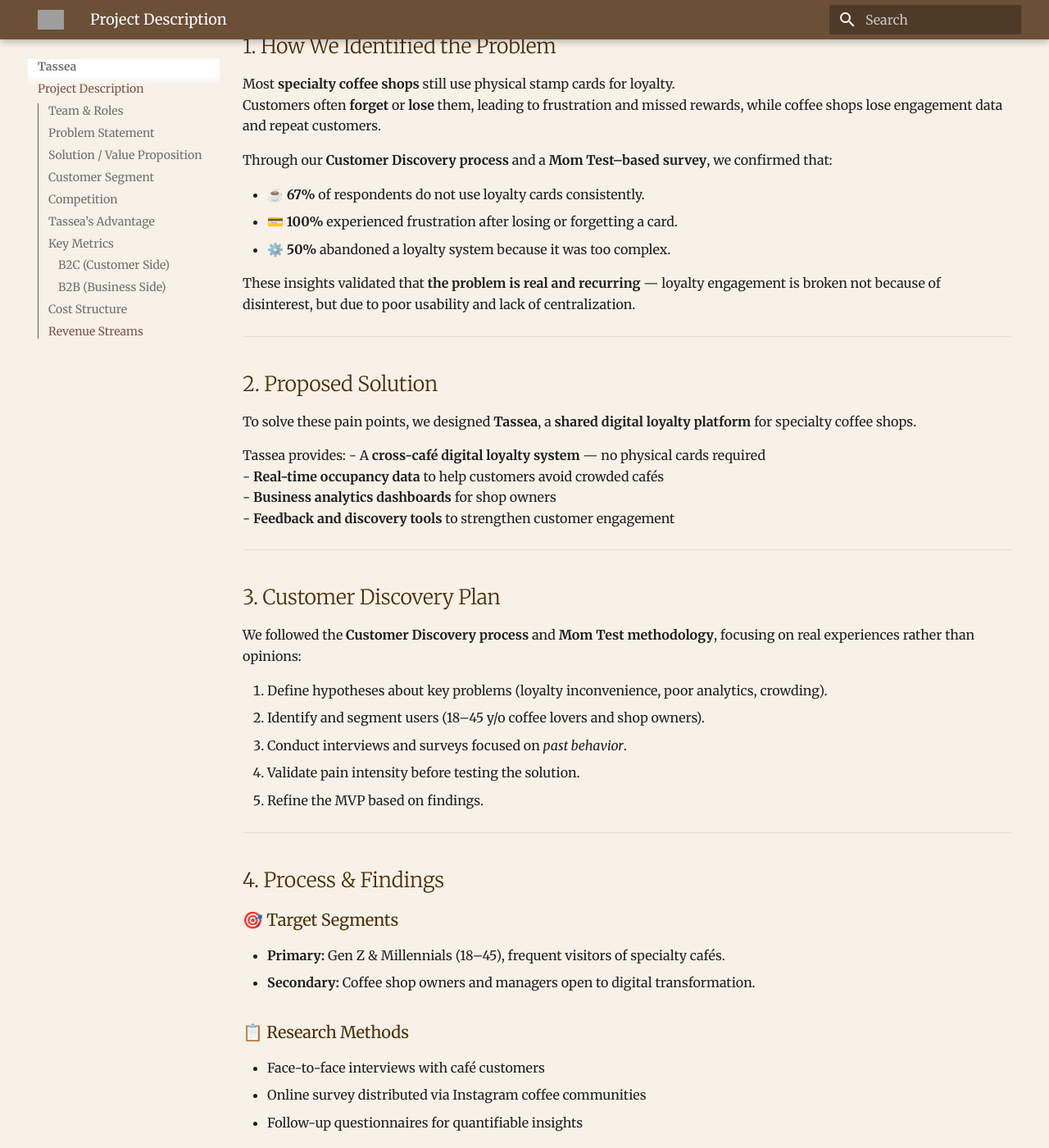
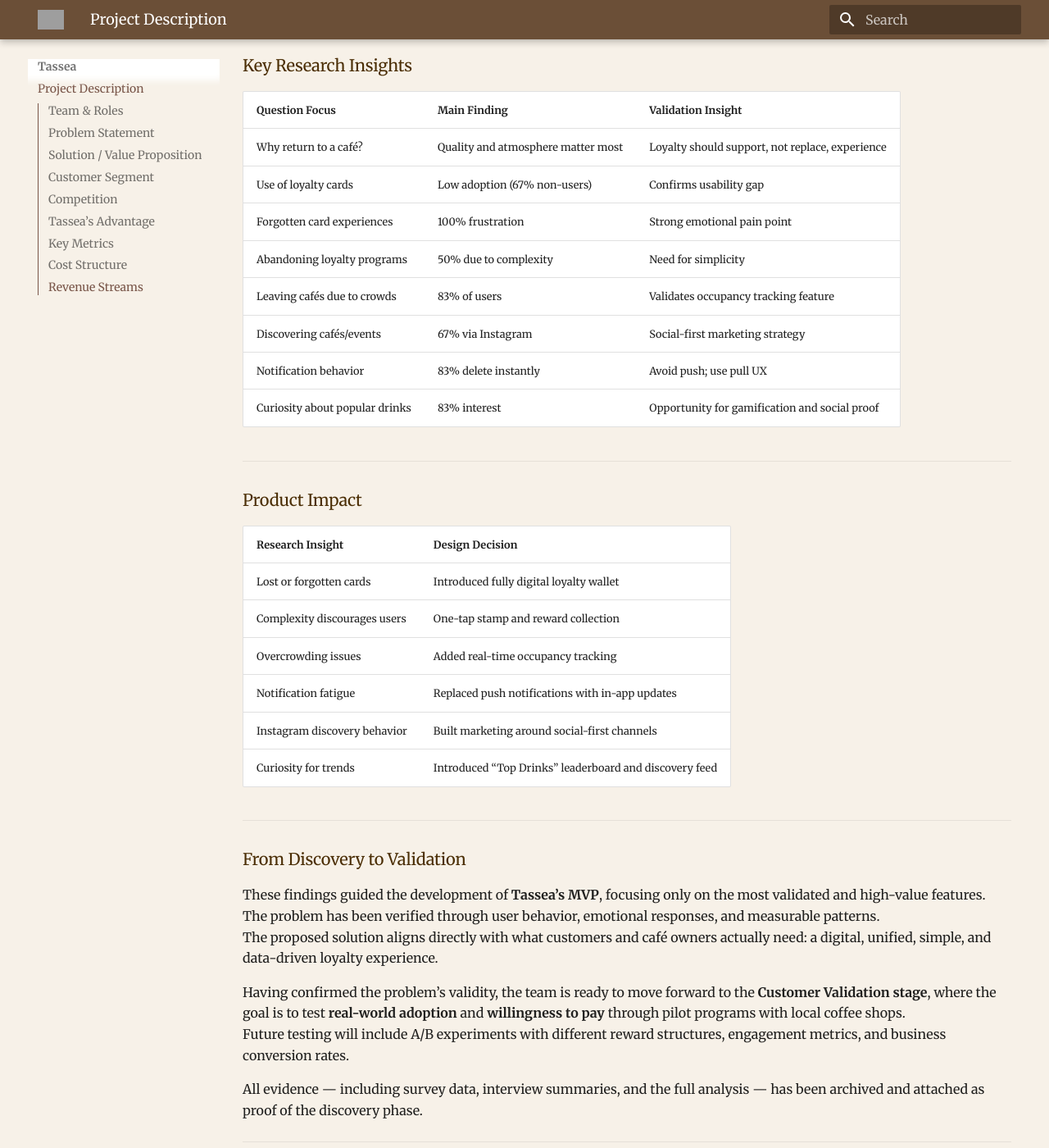
Before and after one commit to ana-almajanu/tassea, an MkDocs documentation site: the page built from docs/index.md, in a window 1280 px wide and 1400 px high, scrolled down 4294 px. Shown: the whole window at 82% size. Built offline with MkDocs 1.6.1 and Material for MkDocs 9.7.7, drawn with Linux system fonts in a browser that asks for light colours; some of the changed text lies outside the part shown; grey boxes are pictures that could not be loaded.

Commit message:
minor changes fiki milestone2

```diff
--- a/docs/index.md
+++ b/docs/index.md
@@ -9,16 +9,10 @@
 
 <span id="project-description"></span>
 
-
 # ☕ **Tassea – The Smart Loyalty Platform for Specialty Coffee Shops**
 
 Welcome to **Tassea** — a platform designed for specialty coffee shops and their customers.
 This page outlines the project concept, team, problem, solution and business model.
-
-<!-- ---
-
-## Project Title
-**Tassea – The Smart Loyalty Platform for Specialty Coffee Shops** -->
 
 ---
 
@@ -40,11 +34,8 @@
 Most **specialty coffee shops** don’t have a loyalty or fidelity program, even though this would help in attracting more customers.
 The traditional **stamp card system** is inconvenient, since customers often forget it at home or lose it.
 
-Creating an **individual digital app** for each coffee shop isn’t practical, thje downsides being:
-
-* it’s **expensive** and hard to maintain;
-* there’s **no widely adopted platform** focused on specialty coffee shops;
-* and existing “loyalty-only” apps bring **little added value** to the coffee shop.
+Creating an **individual digital app** for each coffee shop isn’t practical — it’s expensive, difficult to maintain, and there’s no widely adopted platform focused on specialty coffee shops.
+Existing “loyalty-only” apps bring little added value to the business.
 
 ---
 
@@ -53,18 +44,18 @@
 **Tassea** aims to be a **shared platform** for specialty coffee shops that provides:
 
 - **Core loyalty functionality** (customers collect points or stamps through recurring visits);
-- **Business analytics** with easy-to-read insights about customer behavior and trends;
-- **Real-time occupancy tracking**, updated hourly by coffee shops so users can decide where to go based on crowd levels;
-- **Feedback & discovery features**, allowing users to explore new shops and send suggestions directly to owners.
+- **Business analytics** with insights about customer behavior and trends;
+- **Real-time occupancy tracking**, helping users decide where to go based on crowd levels;
+- **Feedback & discovery features**, allowing customers to explore new shops and interact directly with owners.
 
->  Tassea bridges the gap between customer engagement and valuable business data, creating a win-win ecosystem.
+> Tassea bridges the gap between customer engagement and valuable business data, creating a win-win ecosystem.
 
 ---
 
-##  Customer Segment
+## Customer Segment
 
-- Primarily **Gen Z** and **millennials under 45 years old**, who frequently visit local coffee shops and use mobile apps daily.
-- However, the segment can vary depending on the **onboarding strategy** and **regional market**.
+Tassea primarily targets **Gen Z** and **Millennials under 45 years old**, who frequently visit local coffee shops and use mobile apps daily.
+The segment can expand depending on the onboarding strategy and regional market.
 
 ---
 
@@ -82,38 +73,22 @@
 
 - Real-time occupancy information
 - Discovery page for exploring new coffee shops
-- Feedback and communication channel between customers and shops
+- Feedback and communication channel between customers and shop owners
 - Business analytics for shop owners
 - A cleaner, more engaging user experience
 
-These features **add tangible value** for both customers and businesses.
+These features add tangible value for both customers and businesses.
 
 ---
 
 ## Key Metrics
 
-Tassea tracks and optimizes the following:
+Tassea tracks and optimizes both customer and business performance indicators.
 
-- Turnover rate
-- Customer retention
-- Active user base
-- Average number of visits per user
-- Feedback and satisfaction score
-
-### B2C (Customer Side)
-- New user signups per week/month
-- User activation rate (first scan at a coffee shop)
-- Daily active users (DAU)
-- Occupancy checks per user
-- User retention rate (week 4)
-- Churn rate
-
-### B2B (Business Side)
-- Number of partner coffee shops
-- Monthly growth in onboarded shops
-- Coffee shop retention rate
-- Loyalty program participation (% of shop’s customers using Tassea)
-- Churned coffee shops
+| Category | Metrics |
+|-----------|----------|
+| **B2C (Customer Side)** | New user signups, activation rate, daily active users (DAU), occupancy checks per user, user retention, churn rate |
+| **B2B (Business Side)** | Number of partner coffee shops, monthly onboarding growth, shop retention, loyalty participation rate, churned coffee shops |
 
 ---
 
@@ -133,140 +108,72 @@
 - ☕ **Basic** – $99/month
 - ☕ **Pro** – $149/month
 - ☕ **Enterprise** – custom plans for larger chains
----
-
-# 🧭 Customer Discovery & Validation Process
-
-## 1. How We Identified the Problem
-
-Most **specialty coffee shops** still use physical stamp cards for loyalty.
-Customers often **forget** or **lose** them, leading to frustration and missed rewards, while coffee shops lose engagement data and repeat customers.
-
-Through our **Customer Discovery process** and a **Mom Test–based survey**, we confirmed that:
-
-- ☕ **67%** of respondents do not use loyalty cards consistently.
-- 💳 **100%** experienced frustration after losing or forgetting a card.
-- ⚙️ **50%** abandoned a loyalty system because it was too complex.
-
-These insights validated that **the problem is real and recurring** — loyalty engagement is broken not because of disinterest, but due to poor usability and lack of centralization.
 
 ---
 
-## 2. Proposed Solution
+# 🧭 Customer Discovery & Validation
 
-To solve these pain points, we designed **Tassea**, a **shared digital loyalty platform** for specialty coffee shops.
+Before developing the platform, the team conducted a detailed **Customer Discovery** process to confirm that the problem we aimed to solve was real and worth addressing.
+We approached this through **in-person interviews** and an **online survey** structured using the **Mom Test** framework, which focuses on real experiences and observable behavior rather than hypothetical scenarios.
 
-Tassea provides:
-- A **cross-café digital loyalty system** — no physical cards required
-- **Real-time occupancy data** to help customers avoid crowded cafés
-- **Business analytics dashboards** for shop owners
-- **Feedback and discovery tools** to strengthen customer engagement
+Participants revealed that most specialty coffee shop visitors rarely or inconsistently use loyalty cards. Many said they **forgot or lost** their physical card, while shop owners confirmed they lack a simple, unified digital solution for customer retention.
+This confirmed that the problem wasn’t about disinterest but rather about **inconvenience and fragmentation** in existing systems.
+
+The insights showed clear trends:
+- **67%** of respondents don’t use loyalty cards regularly.
+- **100%** expressed frustration after losing or forgetting a card.
+- **50%** abandoned a loyalty program due to complexity.
+
+Beyond loyalty, **83%** of participants said they had left a café because it was too crowded — a key validation for adding **real-time occupancy tracking**.
+They also shared that **Instagram** is their main source for discovering cafés, while **83%** delete retail app notifications immediately, suggesting that **pull-based engagement** works better than intrusive push notifications.
 
 ---
 
-## 3. Customer Discovery Plan
+### Key Research Insights
 
-We followed the **Customer Discovery process** and **Mom Test methodology**, focusing on real experiences rather than opinions:
-
-1. Define hypotheses about key problems (loyalty inconvenience, poor analytics, crowding).
-2. Identify and segment users (18–45 y/o coffee lovers and shop owners).
-3. Conduct interviews and surveys focused on *past behavior*.
-4. Validate pain intensity before testing the solution.
-5. Refine the MVP based on findings.
+| Question Focus | Main Finding | Validation Insight |
+|----------------|---------------|--------------------|
+| Why return to a café? | Quality and atmosphere matter most | Loyalty should support, not replace, experience |
+| Use of loyalty cards | Low adoption (67% non-users) | Confirms usability gap |
+| Forgotten card experiences | 100% frustration | Strong emotional pain point |
+| Abandoning loyalty programs | 50% due to complexity | Need for simplicity |
+| Leaving cafés due to crowds | 83% of users | Validates occupancy tracking feature |
+| Discovering cafés/events | 67% via Instagram | Social-first marketing strategy |
+| Notification behavior | 83% delete instantly | Avoid push; use pull UX |
+| Curiosity about popular drinks | 83% interest | Opportunity for gamification and social proof |
 
 ---
 
-## 4. Process & Findings
+### Product Impact
 
-### 🎯 Target Segments
-- **Primary:** Gen Z & Millennials (18–45), frequent visitors of specialty cafés.
-- **Secondary:** Coffee shop owners and managers open to digital transformation.
-
-### 📋 Research Methods
-- Face-to-face interviews with café customers
-- Online survey distributed via Instagram coffee communities
-- Follow-up questionnaires for quantifiable insights
-
-### 🧩 Methodology
-A **13-question survey** built using *The Mom Test* framework to ensure unbiased responses (focused on *past behavior* and *real pain*).
+| Research Insight | Design Decision |
+|------------------|----------------|
+| Lost or forgotten cards | Introduced fully digital loyalty wallet |
+| Complexity discourages users | One-tap stamp and reward collection |
+| Overcrowding issues | Added real-time occupancy tracking |
+| Notification fatigue | Replaced push notifications with in-app updates |
+| Instagram discovery behavior | Built marketing around social-first channels |
+| Curiosity for trends | Introduced “Top Drinks” leaderboard and discovery feed |
 
 ---
 
-### 📊 Key Questions & Insights
+### From Discovery to Validation
 
-| # | Question (Shortened) | Key Finding | Validation Purpose |
-|---|----------------------|--------------|--------------------|
-| 1 | Why return to a café? | 83% said quality, 33% price/location | Loyalty is secondary to experience |
-| 2 | Use loyalty cards? | 67% rarely/never | Adoption gap exists |
-| 3 | Forgot your card? | 100% frustration | Emotional pain validated |
-| 4 | Quit a loyalty system? | 50% yes – too complicated | Simplicity is crucial |
-| 5 | Reward to switch cafés? | Free coffee/discount | Hypothetical – validate later |
-| 6 | Left due to crowding? | 83% yes | Real-time occupancy valuable |
-| 7 | How long wait before leaving? | 10 min average | Defines queue visibility need |
-| 8 | Top 2 factors when working in café? | Power outlets, quiet | Confirms “work spot” insight |
-| 9 | How decide to enter? | Based on crowd visibility | Validates live occupancy need |
-| 10 | How discover new cafés/events? | 67% Instagram | Validates social-first marketing |
-| 11 | How react to notifications? | 83% delete instantly | Avoid push; use pull UX |
-| 12 | What info want from cafés? | Offers, new products | Sets content focus |
-| 13 | Curious about popular drinks? | 83% yes | Validates gamification idea |
+These findings guided the development of **Tassea’s MVP**, focusing only on the most validated and high-value features.
+The problem has been verified through user behavior, emotional responses, and measurable patterns.
+The proposed solution aligns directly with what customers and café owners actually need: a digital, unified, simple, and data-driven loyalty experience.
 
-**✅ 9/13 questions passed** the full Mom Test (real behavior focus).
-**⚠️ 4 questions** were hypothetical and require validation during MVP testing.
+Having confirmed the problem’s validity, the team is ready to move forward to the **Customer Validation stage**, where the goal is to test **real-world adoption** and **willingness to pay** through pilot programs with local coffee shops.
+Future testing will include A/B experiments with different reward structures, engagement metrics, and business conversion rates.
 
----
-
-## 5. Impact on Product Development
-
-| Insight | Product Decision |
-|----------|------------------|
-| Card loss frustration | Introduced a fully digital loyalty wallet |
-| Complexity kills engagement | Designed one-tap stamp/scan system |
-| Crowding drives abandonment | Added real-time occupancy tracking |
-| Notification fatigue | Replaced push with in-app pull content |
-| Instagram discovery | Built marketing around social-first strategy |
-| Curiosity about trends | Added “Top Drinks” leaderboard |
-
----
-
-## 6. Readiness for Customer Validation
-
-✅ **We are ready to move to the Customer Validation stage.**
-
-### Supporting Arguments:
-- The **problem** has been validated through behavioral data, not opinions.
-- The **pain intensity** (lost cards, crowding, app fatigue) shows measurable demand.
-- Our **solution aligns** with user needs and behavioral patterns.
-- The MVP is adjusted to include only validated, high-value features.
-
-Next phase:
-→ **Pilot tests** with real coffee shops to measure adoption and willingness to pay.
-→ **A/B testing** rewards and features (digital stamps vs. offers).
-
----
-
-## 7. Evidence & Proof
-
-- 📄 Full survey analysis: `survey_analysis_mom_test.md.pdf`
-- 📸 Interview transcripts and survey screenshots (available upon request)
-- 🌐 Tassea prototype and landing page for validation testing
-
----
-
-## ☕ Summary
-
-Through behavioral validation and direct customer insight, **Tassea** has proven that the problem of lost loyalty engagement in specialty coffee shops is both **real** and **actionable**.
-We are now ready to test **solution adoption** and **revenue potential** in real-world conditions — the next step toward building the **smart loyalty platform for coffee lovers**.
-
----
-<!-- --- -->
-
-<!-- ## 📎 Resources & References
-
-🔗 [Tassea Concept Presentation](https://g.co/gemini/share/e2a472fe6f45) -->
+All evidence — including survey data, interview summaries, and the full analysis — has been archived and attached as proof of the discovery phase.
 
 ---
 
 ### Summary
 
-**Tassea** offers more than a loyalty app — it’s a **data-driven, user-friendly platform** that strengthens the bond between customers and specialty coffee shops.
-With analytics, engagement tools, and convenience features, Tassea creates value for everyone involved in the coffee experience.
+Through thorough customer discovery and behavioral validation, **Tassea** confirmed that the lack of a unified, digital loyalty experience is a real and recurring problem in the specialty coffee market.
+The proposed solution provides measurable value for both customers and business owners, laying the foundation for a sustainable and scalable platform.
+Built on validated insights, **Tassea** stands as a smart, data-driven bridge between coffee lovers and their favorite cafés.
+
+---
```
Also changed, not shown: site/index.html, site/search/search_index.json.
